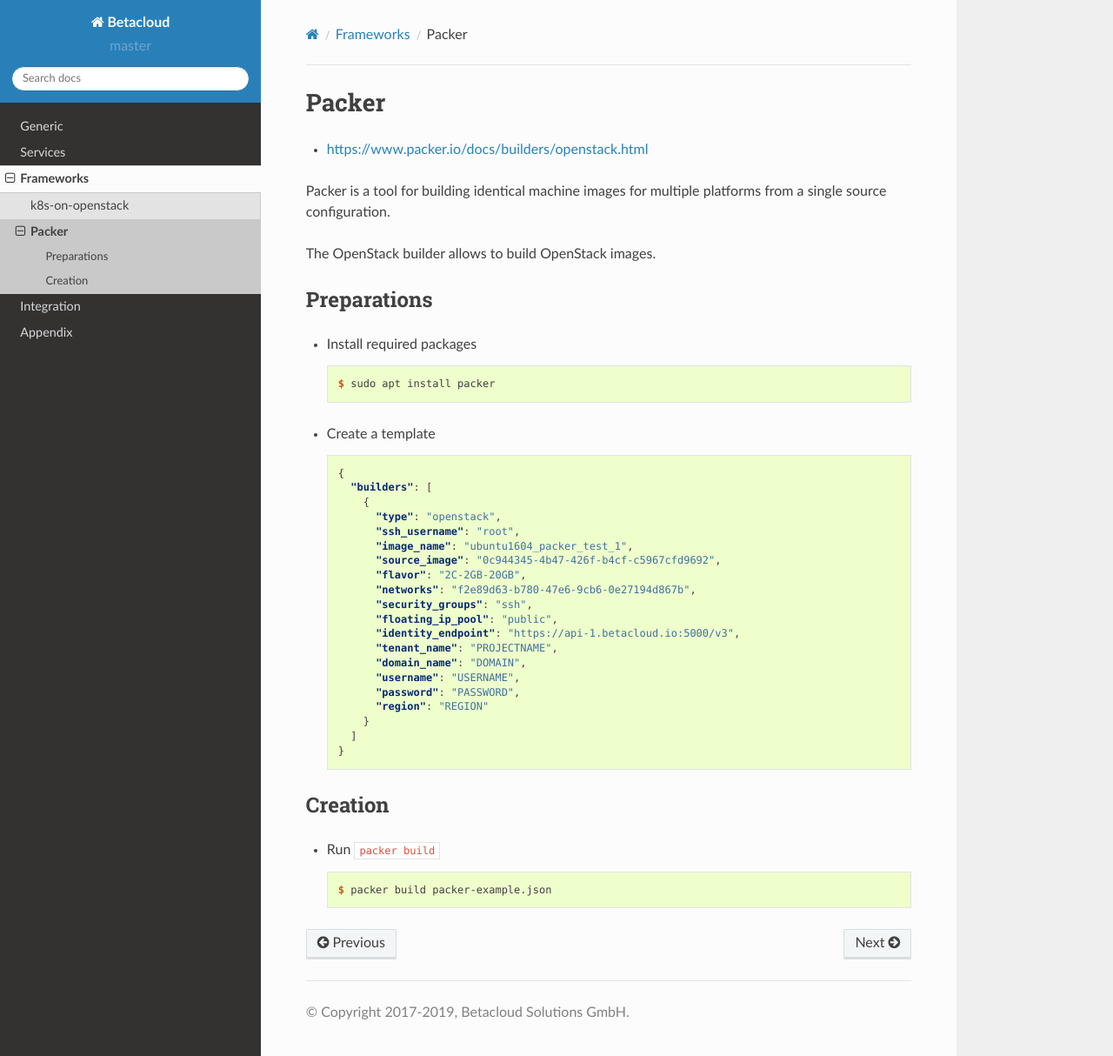
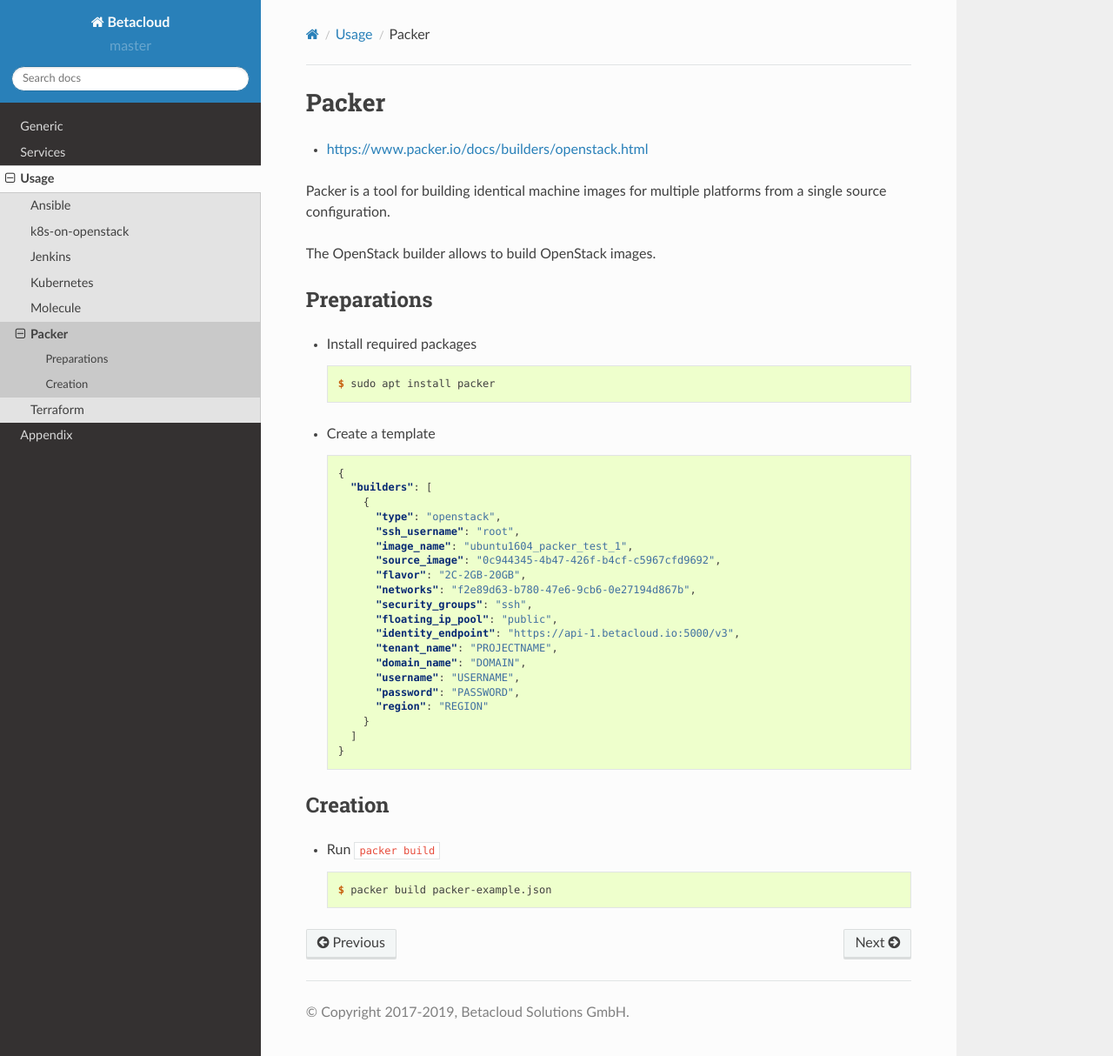
Before and after one commit to betacloud/documentation, a Sphinx documentation site: the page built from source/usage/packer.rst, in a window 1280 px wide and 1214 px high. Shown: the whole window at 87% size. Built offline with Sphinx 7.4.7 and the Read the Docs theme 2.0.0, drawn with Linux system fonts in a browser that asks for light colours.

Commit message:
Merge integration/framworks in usage

```diff
--- a/source/index.rst
+++ b/source/index.rst
@@ -19,8 +19,7 @@
 
    generic
    services
-   frameworks
-   integration
+   usage
    appendix
 
 The documentation is maintained on GitHub: https://github.com/betacloud/documentation.
--- a/source/integration.rst
+++ /dev/null
@@ -1,12 +0,0 @@
-===========
-Integration
-===========
-
-.. toctree::
-   :maxdepth: 2
-
-   integration/ansible
-   integration/jenkins
-   integration/kubernetes
-   integration/molecule
-   integration/terraform
--- /dev/null
+++ b/source/usage.rst
@@ -0,0 +1,14 @@
+=====
+Usage
+=====
+
+.. toctree::
+   :maxdepth: 2
+
+   usage/ansible
+   usage/infraly-k8s-on-openstack
+   usage/jenkins
+   usage/kubernetes
+   usage/molecule
+   usage/packer
+   usage/terraform
```
Also changed, not shown: source/frameworks.rst (deleted, +0 -9 lines), source/usage/ansible.rst (renamed from source/integration/ansible.rst), source/usage/infraly-k8s-on-openstack.rst (renamed from source/frameworks/infraly-k8s-on-openstack.rst), source/usage/jenkins.rst (renamed from source/integration/jenkins.rst), source/usage/kubernetes.rst (renamed from source/integration/kubernetes.rst), source/usage/molecule.rst (renamed from source/integration/molecule.rst), source/usage/packer.rst (renamed from source/frameworks/packer.rst), source/usage/terraform.rst (renamed from source/integration/terraform.rst).
